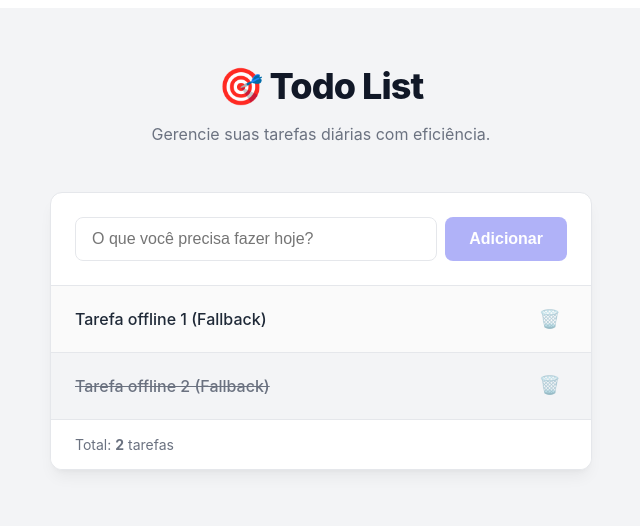
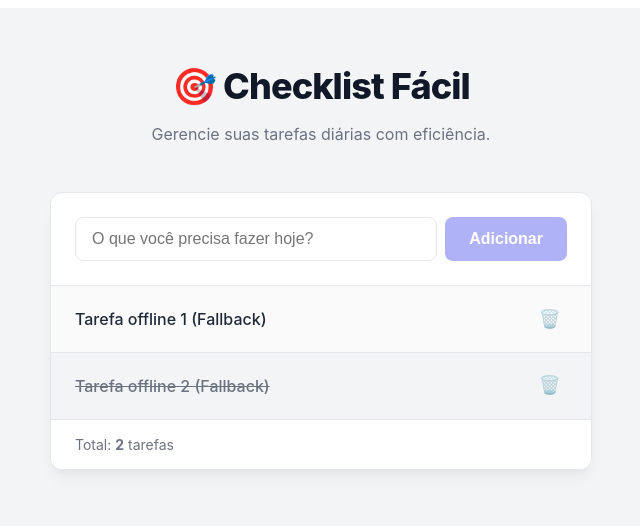
Before and after one commit to rodrigotxt/teste-checklist, an Angular app in the folder frontend/: page / in a window 1280 px wide. Shown: the top 526 px of the page, without its empty margins (319-959 px from the left). Built offline with nearby package versions, Linux system fonts and the light colour scheme; no server answers.

Commit message:
fix title

```diff
--- a/frontend/src/app/app.component.ts
+++ b/frontend/src/app/app.component.ts
@@ -14,7 +14,7 @@ import { TodoService } from './services/todo.service';
 export class AppComponent implements OnInit {
   private readonly todoService = inject(TodoService);
 
-  title = 'Todo List';
+  title = 'Checklist Fácil';
 
   // Estado local para o formulário controlado por Signal para melhor performance de renderização
   newTodoTitle = signal<string>('');
```
